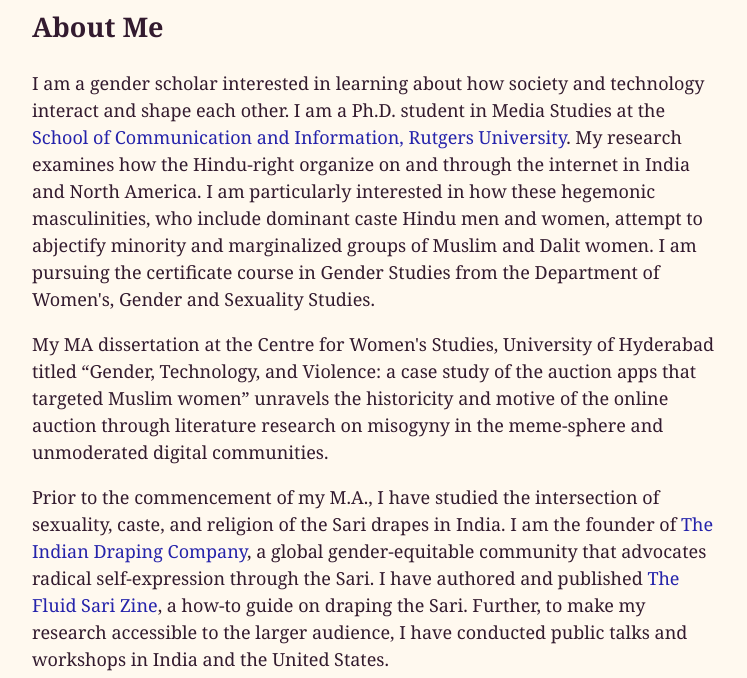
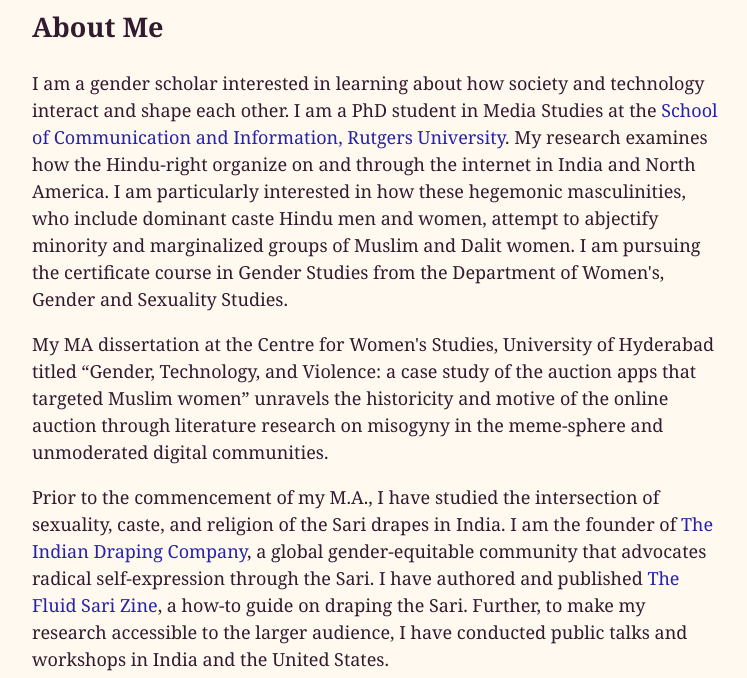
Before and after one commit to nikaytaa/nikaytaa.github.io, a plain HTML site: page index.html in a window 1280 px wide. Shown: the part 122-800 px from the top of the page, without its empty margins (264-1011 px from the left). Drawn offline with Linux system fonts and the light colour scheme; a web font is replaced by a local one.

Commit message:
fix: Spelling.

```diff
--- a/index.html
+++ b/index.html
@@ -86,7 +86,7 @@
       <h2>About Me</h2>
       <p>
         I am a gender scholar interested in learning about how society and
-        technology interact and shape each other. I am a Ph.D. student in Media
+        technology interact and shape each other. I am a PhD student in Media
         Studies at the
         <a href="https://comminfo.rutgers.edu/malhotra-niketa-nikaytaa"
           >School of Communication and Information, Rutgers University</a
```
